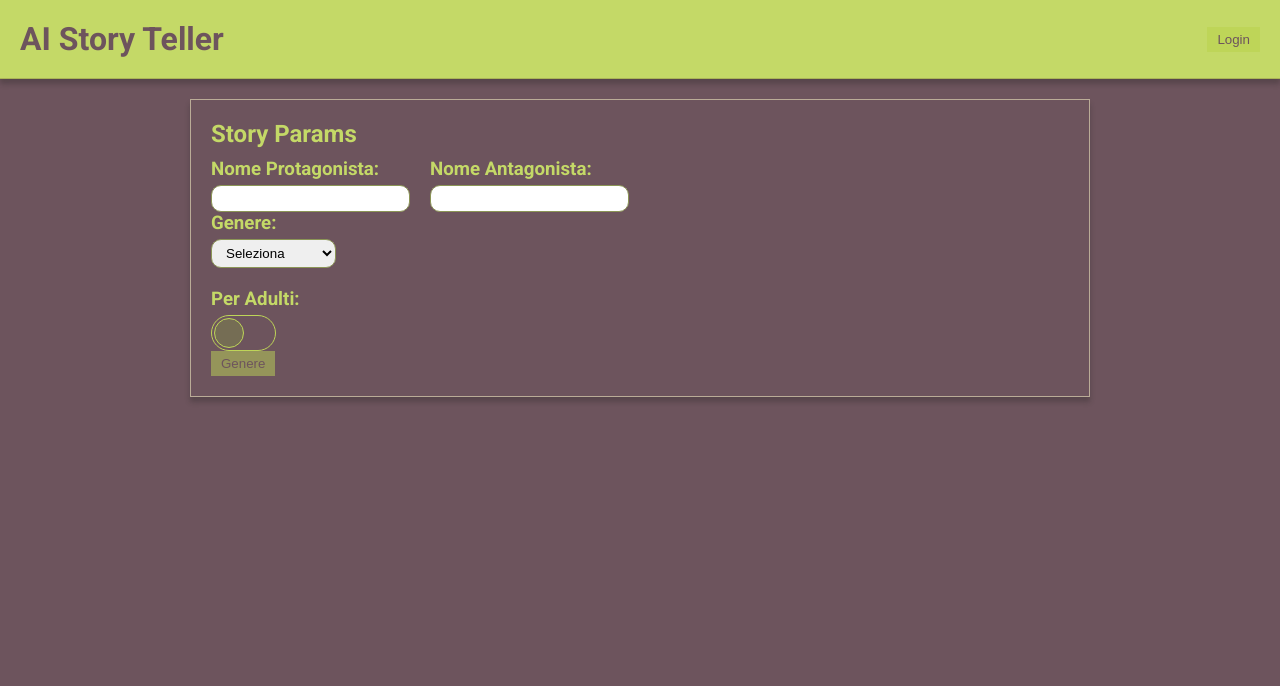
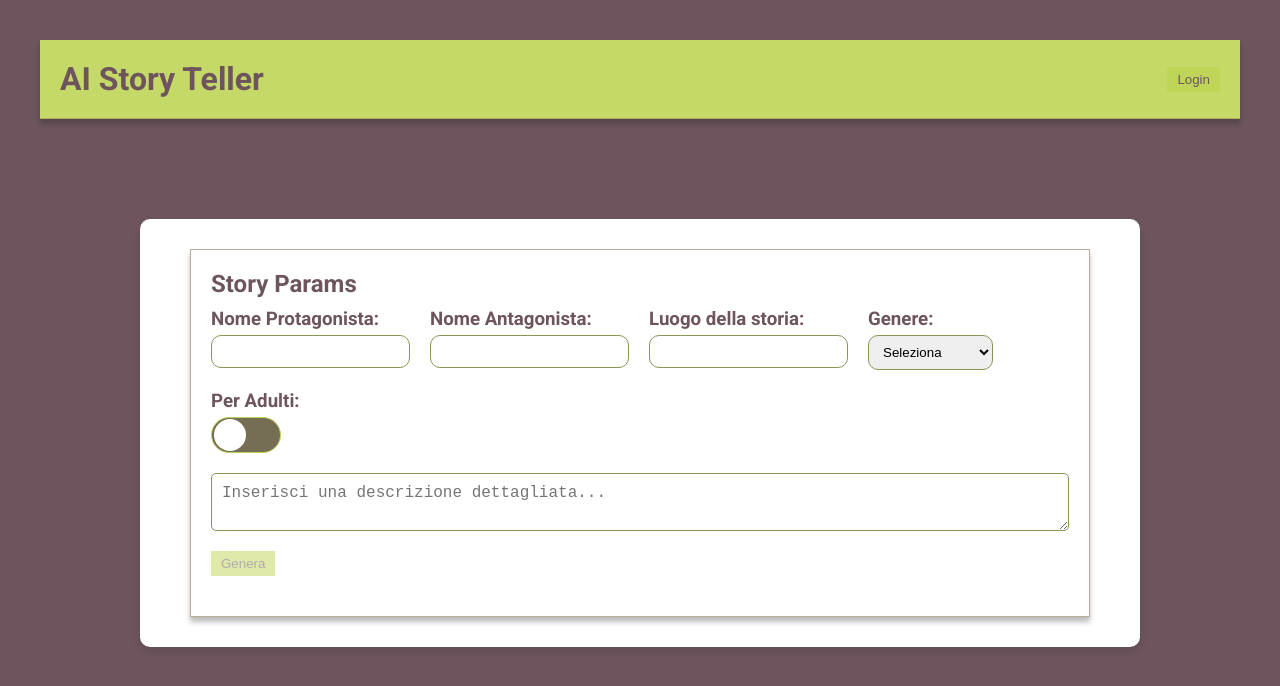
Before and after one commit to aniaBeninati/ai-story-teller, a Next.js app: page / in a window 1280 px wide. Shown: the top 686 px of the page. Built offline with nearby package versions, Linux system fonts and the light colour scheme.

Commit message:
feat: add commit 04-09-24

```diff
--- a/src/components/Atoms/Input/Input.module.scss
+++ b/src/components/Atoms/Input/Input.module.scss
@@ -4,7 +4,7 @@
     }
 
     input {
-      padding: rem(5px) rem(10px);
+      padding: rem(8px) rem(10px);
       border: rem(1px) solid var(--color-40);
       border-radius: rem(10px);
     }
--- a/src/components/Atoms/Switch/Switch.module.scss
+++ b/src/components/Atoms/Switch/Switch.module.scss
@@ -1,47 +1,46 @@
 .main {
-    width: 65px;
+    width: 70px;
     height: 36px;
-    border-radius: 36px;
+    border-radius: 18px;
     border: 1px solid var(--color-80);
     display: flex;
     align-items: center;
     position: relative;
     cursor: pointer;
-    background-color: var(--color-0);
-    transition: all 0.2s ease;
+    background-color: var(--color-20);
+    transition: all 0.3s ease;
     overflow: hidden;
 
-    .mask {
+    .label {
         position: absolute;
-        width: 0%;
-        height: 100%;
-        z-index: 1;
-        background-color: red;
-        transition: all 2s ease;
-
-        &.active{
-            width: 100%;
-        }
+        font-size: 12px;
+        left: 5px;
+        color: white;
+        z-index: 5;
     }
 
     .dot {
+        width: 32px;
+        height: 32px;
+        border-radius: 50%;
+        background-color: white;
         position: absolute;
-        width: 30px;
-        height: 30px;
-        border: 1px solid var(--color-80);
-        border-radius: 50%;
         left: 2px;
-        background-color: var(--color-20);
-        transition: all 0.2s ease;
+        transition: all 0.3s ease;
         z-index: 10;
-
-        &.active {
-            left: 30px;
-            border: 1px solid var(--color-20);
-        }
     }
 
     &.active {
-        background-color: var(--color-100);
+        background-color: var(--color-60);
+    }
+
+    &.active .label {
+        left: auto;
+        right: 5px;
+        content: "Adulti";
+    }
+
+    &.active .dot {
+        left: calc(100% - 34px);
     }
 }
--- a/src/components/Molecules/SelectBox/SelectBox.module.scss
+++ b/src/components/Molecules/SelectBox/SelectBox.module.scss
@@ -1,6 +1,6 @@
 .main {
     select {
-      padding: rem(5px) rem(10px);
+      padding: rem(8px) rem(10px);
       border: rem(1px) solid var(--color-40);
       border-radius: rem(10px);
     }
--- a/src/components/Molecules/SelectBox/SelectBox.tsx
+++ b/src/components/Molecules/SelectBox/SelectBox.tsx
@@ -1,17 +1,17 @@
 import { ChangeEvent, Dispatch, SetStateAction } from "react";
 import style from "./SelectBox.module.scss";
-import { ListOption } from "@/types/common"; // Tipizzazione per le opzioni della lista
+import { ListOption } from "@/types/common";
 
 interface SelectBoxProps {
   label: string;
-  list: ListOption[]; // Lista delle opzioni
-  setAction: Dispatch<SetStateAction<string>>; // Funzione per gestire la selezione
+  list: ListOption[];
+  setAction: Dispatch<SetStateAction<string>>;
 }
 
 const SelectBox = (props: SelectBoxProps) => {
   const { label, list, setAction } = props;
 
-  // Funzione per gestire il cambiamento di selezione
+
   const handleChange = (e: ChangeEvent<HTMLSelectElement>) => {
     setAction(e.target.value);
   };
@@ -21,7 +21,7 @@ const SelectBox = (props: SelectBoxProps) => {
       <h3>{label}</h3>
       <select id="select" onChange={handleChange} title="Seleziona genere">
         <option value="" hidden>
-          Seleziona {/* Opzione predefinita nascosta */}
+          Seleziona
         </option>
         {list.map((item) => (
           <option key={item.value} value={item.value}>
--- a/src/components/Organism/WindowBox/WindowBox.module.scss
+++ b/src/components/Organism/WindowBox/WindowBox.module.scss
@@ -3,5 +3,6 @@
 
     h2 {
         margin-bottom: rem(10px);
+
     }
 }
--- a/src/pages/index.tsx
+++ b/src/pages/index.tsx
@@ -18,6 +18,8 @@ export default function Home() {
   const [antagonista, setAntagonista] = useState("");
   const [genere, setGenere] = useState("");
   const [pegi18, setPegi18] = useState(false);
+  const [luogo, setLuogo] = useState("");
+  const [descrizione, setDescrizione] = useState("");
 
   const [loading, setLoading] = useState(false);
   const [response, setResponse] = useState("");
@@ -76,22 +78,33 @@ export default function Home() {
     value={antagonista}
     setValue={setAntagonista}
     />
-            </div>
-            <div className={style.container}>
+    <Input
+    label="Luogo della storia:"
+    value={luogo}
+    setValue={setLuogo}
+    />
     <SelectBox
     label="Genere:"
     list={listaGeneri}
     setAction={setGenere}
     />
-            </div>
-            <div className={style["button-container"]}>
     <SwitchBox
     label="Per Adulti:"
     value={pegi18}
     setValue={setPegi18}
     />
+    </div>
+    <div className={style.container}>
+    <textarea
+    className={style.textareaForm}
+    value={descrizione}
+    onChange={(e) => setDescrizione(e.target.value)}
+    placeholder="Inserisci una descrizione dettagliata..."
+    />
+    </div>
+    <div className={style["button-container"]}>
     <Button
-                label="Genere"
+    label="Genera"
     onClick={handleGenerate}
     disabled={
       protagonista.trim().length <= 0 ||
@@ -103,7 +116,7 @@ export default function Home() {
     </div>
     {loading ? (
       <div className={style.loading}>
-                <p>loading...</p>
+      <p className={style.loadingText}>Loading...</p>
       </div>
     ) : (
       <div className={style.result}>{response}</div>
--- a/src/styles/Home.module.css
+++ b/src/styles/Home.module.css
@@ -1,17 +1,60 @@
 .main {
   min-height: 100vh;
+  padding: 40px;
 
   .content {
-   padding: 20px 0;
+    max-width: 1000px;
+    margin: 0 auto;
+    background-color: white;
+    padding: 30px;
+    border-radius: 10px;
+    box-shadow: 0 4px 8px rgba(0, 0, 0, 0.1);
+    margin-top: 100px;
 
-   .container {
-     display: flex;
-     gap: 20px;
-   }
-   .button-container {
+    .container {
+      display: flex;
+      flex-wrap: wrap;
+      gap: 20px;
+    }
 
+    .result {
+      margin-top: 20px;
+    }
 
-    margin-top: 20px;
+    .textareaForm {
+      width: 100%;
+      padding: 10px;
+      border-radius: 5px;
+      border: 1px solid var(--color-40);
+      font-size: 16px;
+      margin-top: 20px;
+    }
+
+    .button-container {
+      margin-top: 20px;
     }
   }
- }
+}
+
+.loading {
+  display: flex;
+  justify-content: center;
+  align-items: center;
+  height: 100px;
+  animation: spin 1s linear infinite;
+}
+
+.loadingText {
+  color: var(--color-80);
+  font-size: rem(18px);
+  font-weight: bold;
+}
+
+@keyframes spin {
+  0% {
+    transform: rotate(0deg);
+  }
+  100% {
+    transform: rotate(360deg);
+  }
+}
--- a/src/styles/globals.scss
+++ b/src/styles/globals.scss
@@ -20,9 +20,9 @@
 html,
 body {
   font-family: "Roboto", sans-serif;
-  max-width: 100vw;
+
   overflow-x: hidden;
-  color: var(--color-100);
+  color: var(--color-0);
   background-color: var(--color-0);
 }
 
```
Lines whose indentation alone changed are shown as unchanged.
